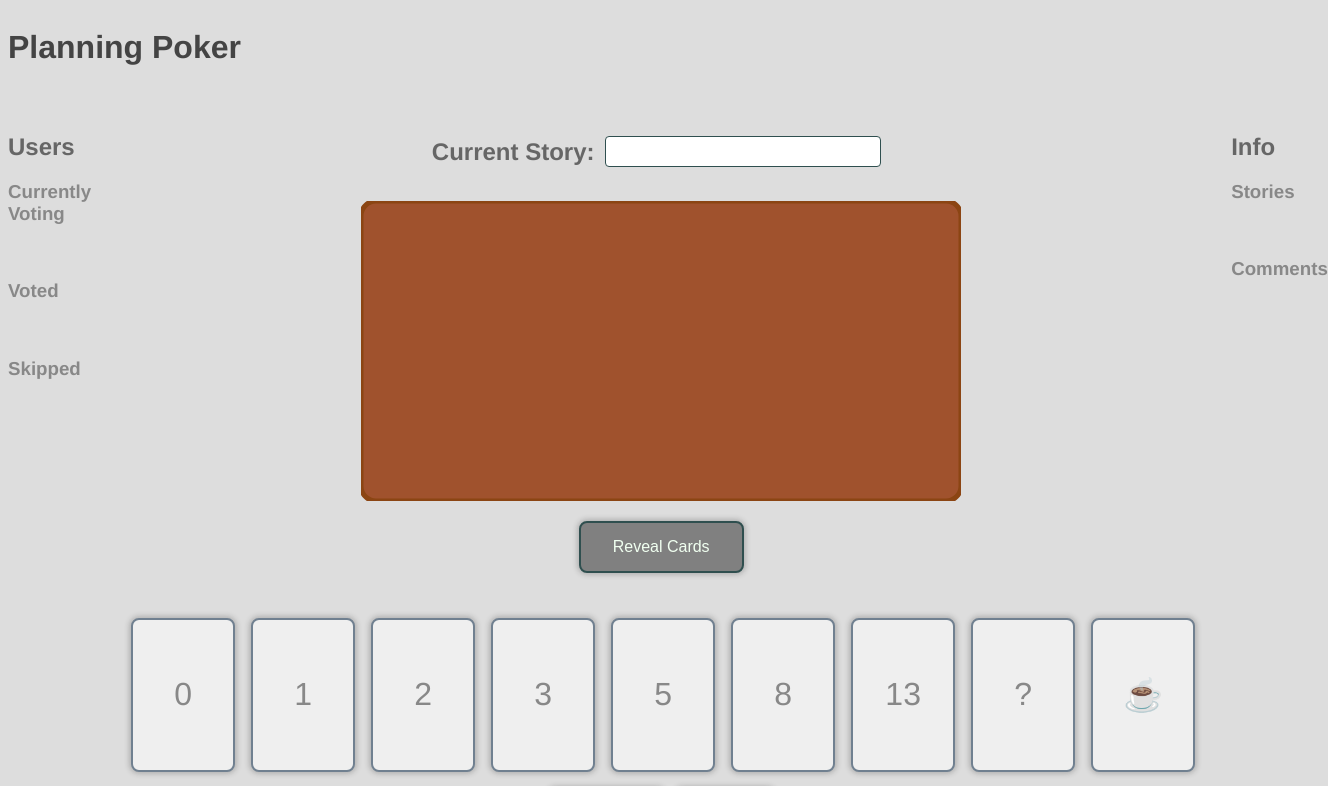
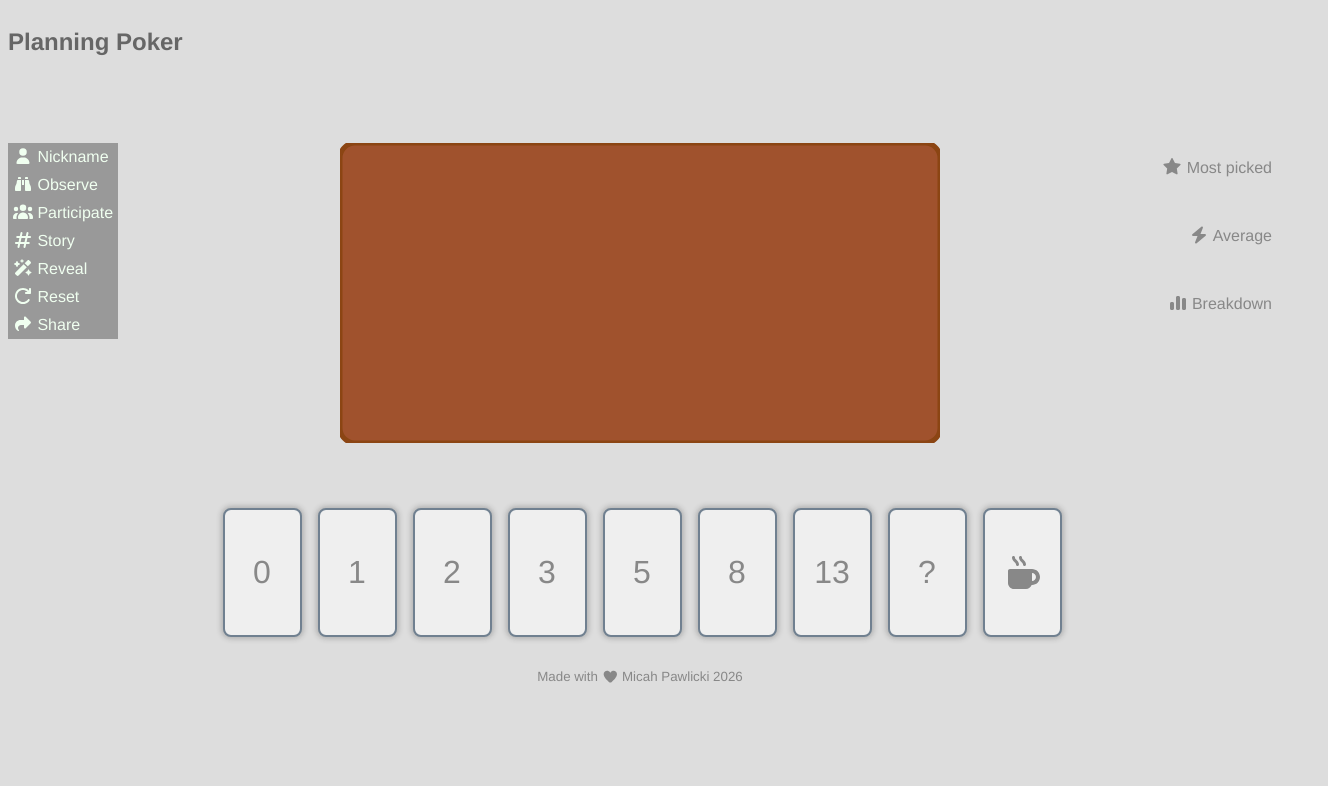
Before and after one commit to m-pawlicki/planning-poker, a React (Vite) app: page / in a window 1280 px wide. Shown: the top 786 px of the page, 1328 px wide, since content can reach past the window. Built offline with nearby package versions, Linux system fonts and the light colour scheme.

Commit message:
changing layout... again

```diff
--- a/package.json
+++ b/package.json
@@ -10,6 +10,11 @@
     "preview": "vite preview"
   },
   "dependencies": {
+    "@fortawesome/fontawesome-svg-core": "^7.1.0",
+    "@fortawesome/free-brands-svg-icons": "^7.1.0",
+    "@fortawesome/free-regular-svg-icons": "^7.1.0",
+    "@fortawesome/free-solid-svg-icons": "^7.1.0",
+    "@fortawesome/react-fontawesome": "^3.1.1",
     "@tailwindcss/vite": "^4.1.18",
     "react": "^19.2.0",
     "react-dom": "^19.2.0",
--- a/src/App.css
+++ b/src/App.css
@@ -1,6 +1,6 @@
 .card-container {
-  width: 100px;
-  height: 150px;
+  width: 75px;
+  height: 125px;
   padding: 10px;
 }
 
@@ -64,11 +64,11 @@
   flex-direction: column;
   justify-content: center;
   align-items: center;
-  margin-bottom: 5px;
+  margin-bottom: 25px;
 }
 
 .table {
-  margin-bottom: 20px;
+  margin-bottom: 25px;
 }
 
 .hand-container {
--- a/src/App.tsx
+++ b/src/App.tsx
@@ -1,5 +1,9 @@
 import { useState } from 'react';
-import './App.css'
+import './App.css';
+import { FontAwesomeIcon } from '@fortawesome/react-fontawesome';
+import { library } from '@fortawesome/fontawesome-svg-core';
+import { fas } from '@fortawesome/free-solid-svg-icons';
+library.add(fas)
 
 // A single card
 function Card({value}) {
@@ -30,10 +34,7 @@ function Hand() {
         <Card value={"8"} />
         <Card value={"13"} />
         <Card value={"?"} />
-        <Card value={"☕"} />
-      </div>
-      <div className="button-div">
-        <button className="button">Submit</button><button className="button">Skip</button>
+        <Card value={<FontAwesomeIcon icon="fa-solid fa-mug-hot" />} />
       </div>
     </div>
     </>
@@ -44,17 +45,10 @@ function Hand() {
 function Table() {
   return (
     <>
-    <div className="story-container">
-      <label htmlFor="story"><h2>Current Story:</h2></label>
-      <input className="story-input" type="text" id="story" name="story" />
-      </div>
     <div className="table-container">
       <svg className="table" width="600" height="300">
         <rect width="600" height="300" rx="15" ry="15" fill="sienna" stroke="saddlebrown" strokeWidth="5" />
       </svg>
-      <div className="button-div">
-        <button className="button">Reveal Cards</button>
-      </div>
     </div>
     </>
   )
@@ -64,7 +58,11 @@ function Table() {
 function Header() {
   return (
     <>
-    <h1>Planning Poker</h1>
+    <div className="head-div">
+      <header>
+      <h2>Planning Poker</h2>
+      </header>
+    </div>
     </>
   )
 }
@@ -73,33 +71,41 @@ function Header() {
 function Footer() {
   return (
     <>
-    <sub>fneet (c) 2026</sub>
+    <div className="foot-div">
+      <footer>
+      <sub>Made with <FontAwesomeIcon icon="fa-solid fa-heart" /> Micah Pawlicki 2026</sub>
+      </footer>
+    </div>
     </>
   )
 }
 
-// User list, current voting status, and how they voted (when revealed)
-function Users() {
+// User menu
+function Menu() {
   return (
     <>
-    <h2>Users</h2>
-    <h3>Currently Voting</h3>
-    <br />
-    <h3>Voted</h3>
-    < br />
-    <h3>Skipped</h3>
+    <div className="menu-div">
+      <a href="#"><FontAwesomeIcon icon="fa-solid fa-user" /> Nickname</a>
+      <a href="#"><FontAwesomeIcon icon="fa-solid fa-binoculars" /> Observe</a>
+      <a href="#"><FontAwesomeIcon icon="fa-solid fa-users" /> Participate</a>
+      <a href="#"><FontAwesomeIcon icon="fa-solid fa-hashtag" /> Story</a>
+      <a href="#"><FontAwesomeIcon icon="fa-solid fa-wand-magic-sparkles" /> Reveal</a>
+      <a href="#"><FontAwesomeIcon icon="fa-solid fa-arrow-rotate-right" /> Reset</a>
+      <a href="#"><FontAwesomeIcon icon="fa-solid fa-share" /> Share</a>
+    </div>
     </>
   )
 }
 
-// Shows the list of stories, vote status of stories, and comments tied to the current story
+// Shows voting status and results
 function Info() {
   return (
     <>
-    <h2>Info</h2>
-    <h3>Stories</h3>
-    <br />
-    <h3>Comments</h3>
+    <div className="info-div">
+      <p><FontAwesomeIcon icon="fa-solid fa-star" /> Most picked</p><br />
+      <p><FontAwesomeIcon icon="fa-solid fa-bolt" /> Average</p><br />
+      <p><FontAwesomeIcon icon="fa-solid fa-chart-simple" /> Breakdown</p>
+    </div>
     </>
   )
 }
@@ -111,23 +117,19 @@ export default function App() {
   return (
     <>
       <div className="parent">
-        <div className="div-head">
+        <div className="div-top">
           <Header />
         </div>
-        <div className="div-users">
-          <Users />
+        <div className="div-left">
+          <Menu />
         </div>
-        <div className="div-table">
+        <div className="div-mid">
           <Table />
+          <Hand />
+          <Footer />
         </div>
-        <div className="div-cards">
-          <Hand />
-        </div>
-        <div className="div-info">
+        <div className="div-right">
           <Info />
-        </div>
-        <div className="div-foot">
-          <Footer />
         </div>
       </div>
     </>
--- a/src/index.css
+++ b/src/index.css
@@ -10,66 +10,61 @@ body {
 
 
 .parent {
-    display: grid;
-    grid-template-columns: repeat(5, auto);
-    grid-template-rows: repeat(5, auto);
-    gap: 25px;
+display: grid;
+grid-template-columns: repeat(5, 1fr);
+grid-template-rows: repeat(5, 1fr);
+grid-column-gap: 0px;
+grid-row-gap: 0px;
 }
 
-.div-head {
-    grid-column: span 5 / span 5;
+.div-top { grid-area: 1 / 1 / 2 / 6; }
+.div-left { grid-area: 2 / 1 / 6 / 2; }
+.div-mid { grid-area: 2 / 2 / 6 / 5; }
+.div-right { grid-area: 2 / 5 / 6 / 6; }
+
+.info-div {
+  align-items: center;
+  text-align: right;
 }
 
-.div-foot {
-    grid-column: span 5 / span 5;
-    grid-column-start: 1;
-    grid-row-start: 5;
+.menu-div {
+  align-items: center;
+  text-align: left;
+  display:inline-block;
+  width:auto;
+  overflow: hidden;
 }
 
-.div-users {
-    grid-row: span 3 / span 3;
-    grid-column-start: 1;
-    grid-row-start: 2;
+.foot-div {
+  align-items: center;
+  align-self: center;
+  align-content: center;
+  text-align: center;
+  justify-content: center;
 }
 
-.div-table {
-    grid-column: span 3 / span 3;
-    grid-row: span 2 / span 2;
-    grid-column-start: 2;
-    grid-row-start: 2;
+.head-div {
+  text-align: left;
+  position: absolute;
+  justify-content: left;
 }
 
-.div-cards {
-    grid-column: span 3 / span 3;
-    grid-column-start: 2;
-    grid-row-start: 4;
+a {
+  padding: 5px;
+  background-color: transparent;
+  text-decoration: none;
+  border:none;
+  display:block;
+  outline: 0;
+  background-color:#999;
+  color:honeydew;
 }
 
-.div-info {
-    grid-row: span 3 / span 3;
-    grid-column-start: 5;
-    grid-row-start: 2;
+a:hover {
+  background-color:#666;
+  color:honeydew;
 }
 
-button {
-  background-color: gray;
-  color: honeydew;
-  padding: 15px 32px;
-  margin-inline: 5px;
-  text-align: center;
-  text-decoration: none;
-  font-size: 16px;
-  cursor: pointer;
-  border-radius: 0.5rem;
-  border-style: solid;
-  border-width: 2px;
-  border-color: darkslategray;
-  box-shadow: 0 0 5px 2px rgba(50, 50, 50, 0.25);
-}
-
-.button-div {
-  align-self: center;
-}
 
 h1 {
   color: #444;
```
Also changed, not shown: 1 other file (tests, documents, lock files or other folders).
